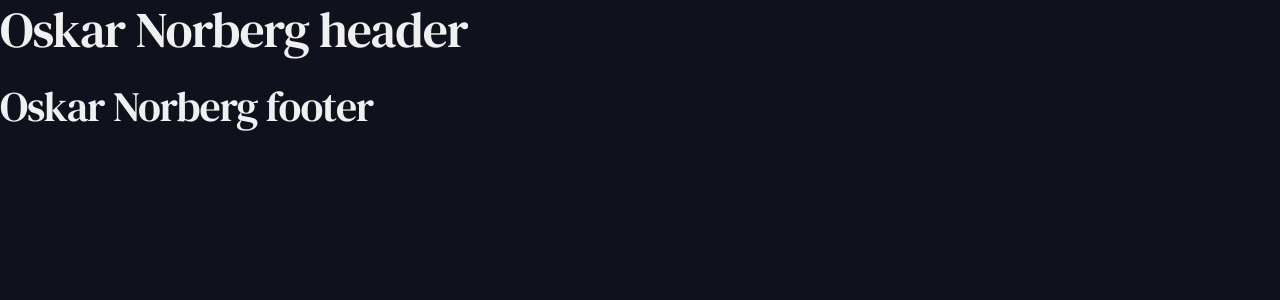
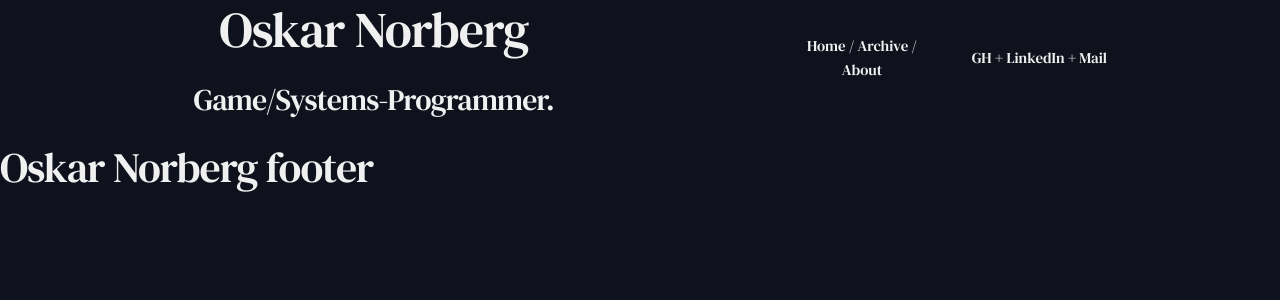
Before and after one commit to Oskar-Norberg/oskar-norberg.github.io, a Jekyll site: the page built from index.md, in a window 1280 px wide. Shown: the top 300 px of the page. Built offline with Jekyll 4.4.1, drawn with Linux system fonts in a browser that asks for light colours.

Commit message:
ADD: [Script] Skeleton base

```diff
--- a/_config.yml
+++ b/_config.yml
@@ -1,5 +1,5 @@
 title: Oskar Norberg
-description: Oskar Norberg Game/Systems-Programmer.
+description: Game/Systems-Programmer.
 baseurl: ""
 url: ""
 
--- a/_includes/header.html
+++ b/_includes/header.html
@@ -1 +1,8 @@
-<h1>{{ site.title }} header</h1>
+<div class="container">
+  <div class="row flex-center">
+    <div class="five columns"><h1 class="text-center">{{ site.title }}</h1><h4 class="text-center">{{ site.description }}</h4></div>
+    <div class="two columns"></div>
+    <div class="two columns"><p class="text-center">Home / Archive / About</p></div>
+    <div class="two columns"><p class="text-center">GH + LinkedIn + Mail</p></div>
+  </div>
+</div>
--- /dev/null
+++ b/_sass/helpers/flex.scss
@@ -0,0 +1,5 @@
+.flex-center {
+  display: flex;
+  align-items: center;
+  justify-content: center;
+}
--- /dev/null
+++ b/_sass/helpers/text.scss
@@ -0,0 +1,11 @@
+.text-center {
+  text-align: center;
+}
+
+.text-left {
+
+    text-align: left;
+}
+.text-right {
+  text-align: right;
+}
--- a/_sass/main.scss
+++ b/_sass/main.scss
@@ -1,8 +1,14 @@
 body{
     background-color: $color-blue;
 }
+*{
+    color: $color-white;
+    font-family: DM-Serif;
+}
 
+/*
 h1, h2, h3, h4, h5, p{
     color: $color-white;
     font-family: DM-Serif;
 }
+*/
--- a/assets/css/skeleton.css
+++ b/assets/css/skeleton.css
@@ -31,7 +31,7 @@
 .container {
   position: relative;
   width: 100%;
-  max-width: 960px;
+  max-width: 1200px;
   margin: 0 auto;
   padding: 0 20px;
   box-sizing: border-box; }
--- a/assets/css/style.scss
+++ b/assets/css/style.scss
@@ -5,4 +5,8 @@
 @import "defines/fonts";
 @import "defines/colors";
 
+// Helpers
+@import "helpers/flex";
+@import "helpers/text";
+
 @import "main";
```
